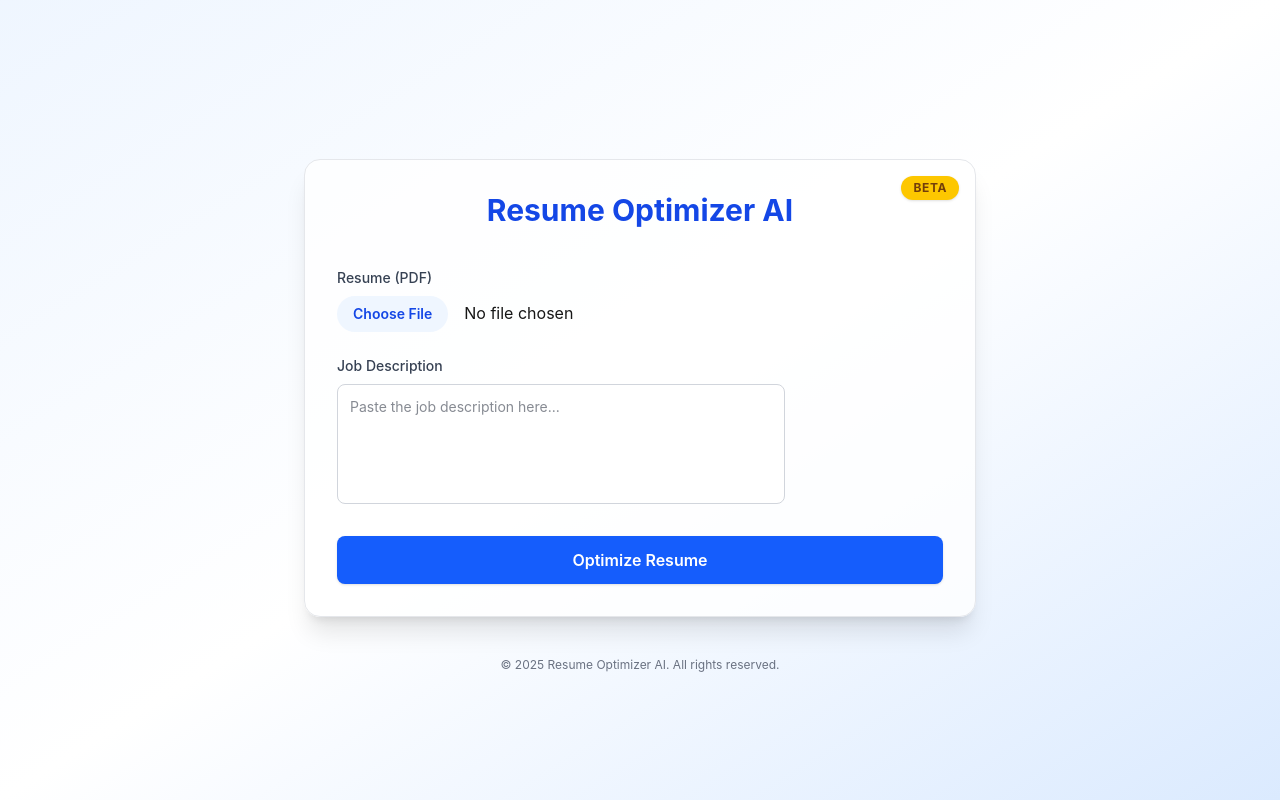
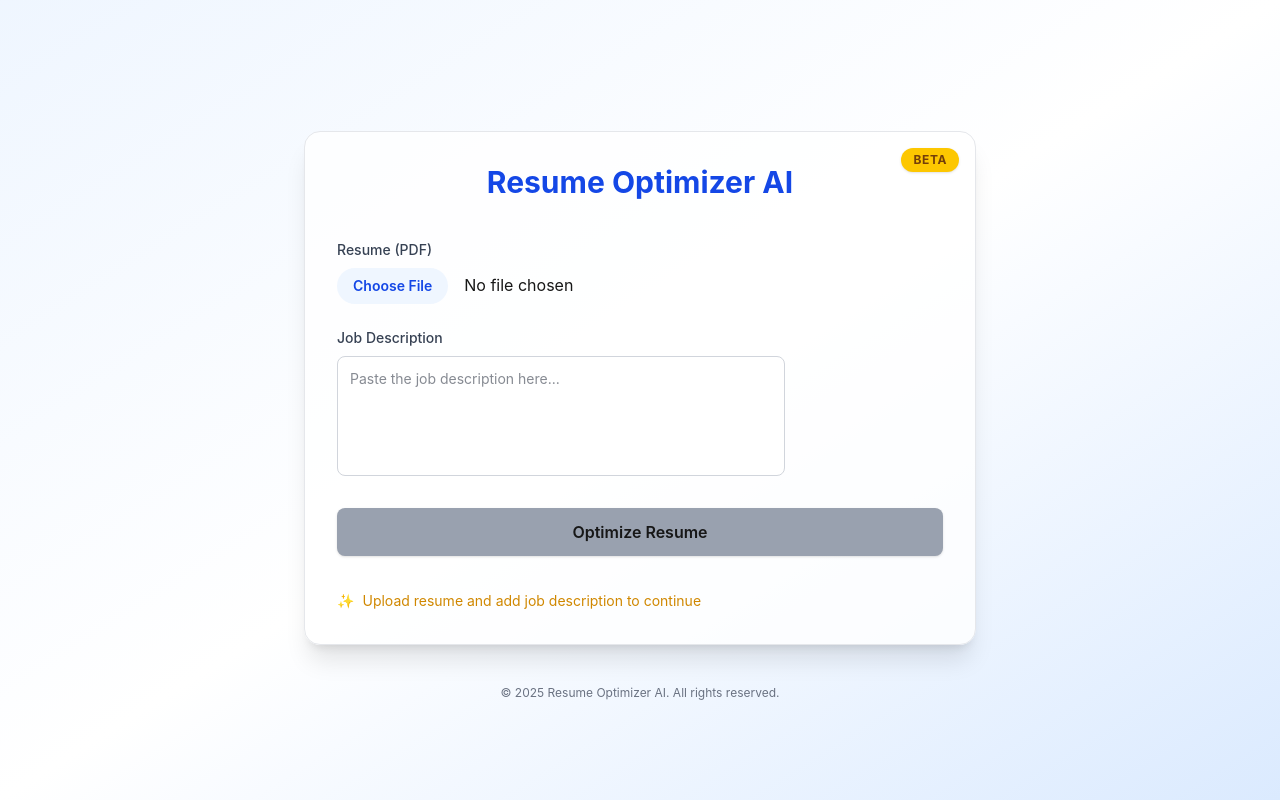
Before and after one commit to shashank-indukuri/resumeaiui, a Next.js app: page / in a window 1280 px wide. Built offline with nearby package versions, Linux system fonts and the light colour scheme; no server answers.

Commit message:
Enhance Home component button logic and user feedback by disabling the button when resume or job description is missing, and adding a notification for required inputs.

```diff
--- a/app/page.tsx
+++ b/app/page.tsx
@@ -92,12 +92,28 @@ export default function Home() {
           <JobDescInput value={jobdesc} onChange={setJobdesc} disabled={loading} />
           <button
             type="submit"
-            className="mt-2 bg-blue-600 text-white px-6 py-3 rounded-lg font-semibold shadow hover:bg-blue-700 transition disabled:opacity-60 disabled:cursor-not-allowed"
-            disabled={loading}
+            className={`mt-2 px-6 py-3 rounded-lg font-semibold shadow transition ${
+              !resume || !jobdesc
+                ? "bg-gray-400 cursor-not-allowed"
+                : "bg-blue-600 hover:bg-blue-700 text-white"
+            }`}
+            disabled={!resume || !jobdesc || loading}
           >
             {loading ? "Optimizing..." : "Optimize Resume"}
           </button>
         </form>
+        {(!resume || !jobdesc) && (
+          <div className="animate-bounce flex items-center gap-2 text-sm text-yellow-600 dark:text-yellow-300 mt-1">
+            <span>✨</span>
+            <span>
+              {!resume && !jobdesc
+                ? "Upload resume and add job description to continue"
+                : !resume
+                ? "Don't forget to upload your resume!"
+                : "Add the job description to optimize"}
+            </span>
+          </div>
+        )}
         {error && (
           <div className="w-full flex justify-center mt-2">
             <div className="flex items-center gap-2 bg-yellow-50 dark:bg-yellow-900/40 border border-yellow-200 dark:border-yellow-700 rounded-lg px-4 py-2 text-yellow-800 dark:text-yellow-200 text-sm shadow-sm max-w-md text-center">
```
